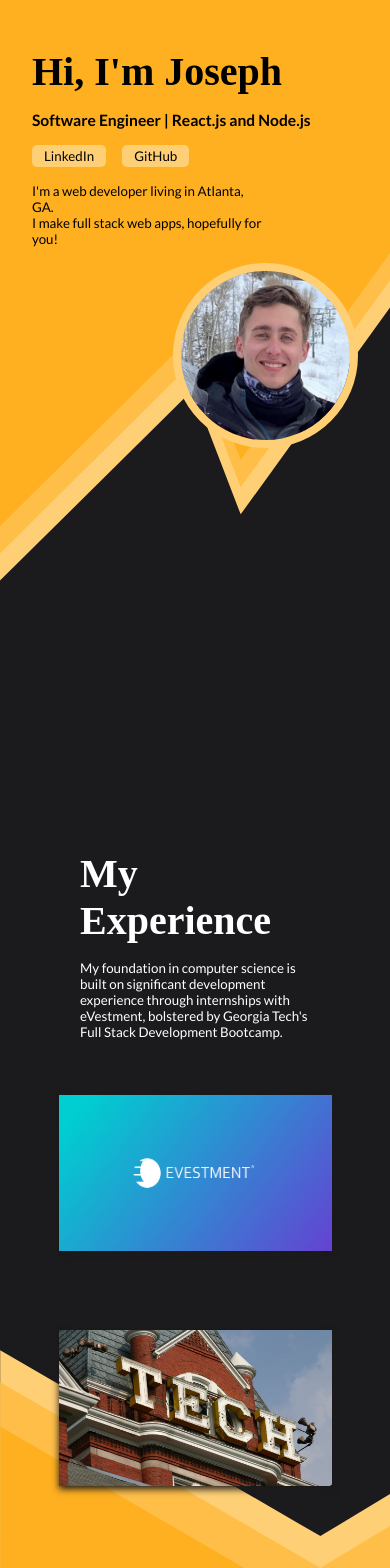
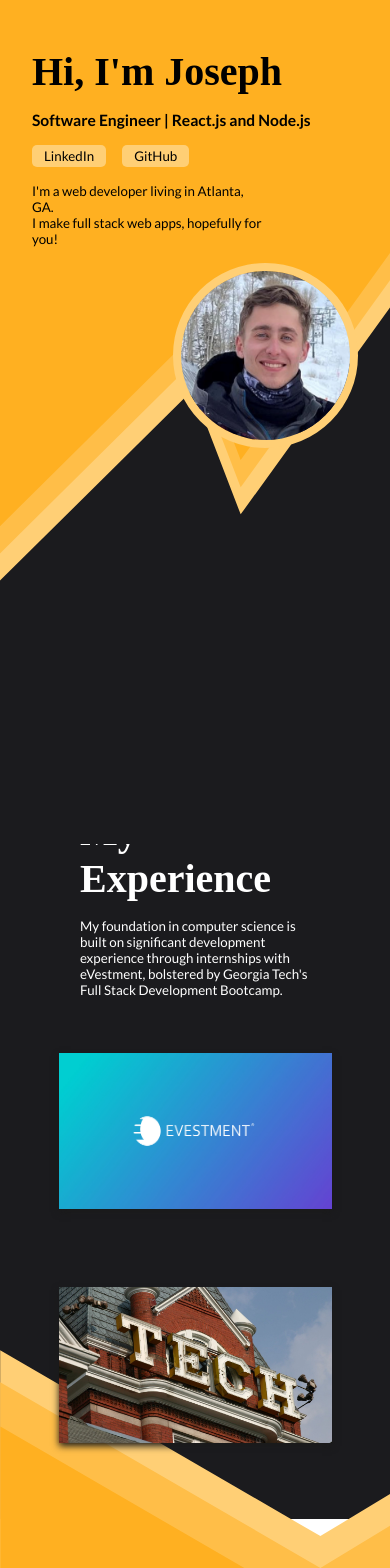
Before and after one commit to jpugmire/jpugmire.github.io, a React (Create React App) app: page / in a window 390 px wide. Shown: the top 1568 px of the page. Built offline with nearby package versions, Linux system fonts and the light colour scheme; a web font is replaced by a local one.

Commit message:
manually accounting for mobile ui try #2

```diff
--- a/src/components/experience/experience.css
+++ b/src/components/experience/experience.css
@@ -69,7 +69,7 @@
 
 @media only screen and (max-width: 450px) {
     .experience-wrapper {
-        height: 95vh;
+        height: 90vh;
     }
     .experience-transition{
         background-image: url('../../../public/images/transition_2_mobile.svg#svgView(preserveAspectRatio(none))');
--- a/src/components/landing-page/landingPage.css
+++ b/src/components/landing-page/landingPage.css
@@ -77,7 +77,7 @@
 
   @media only screen and (max-width: 450px) {
     .landing-wrapper {
-        height: 95vh;
+        height: 90vh;
     }
     .landing-transition{
       height: 70%;
```
